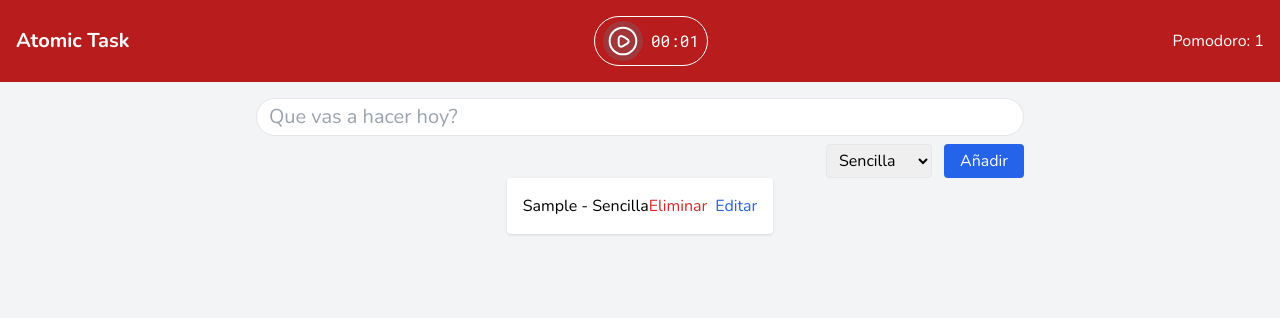
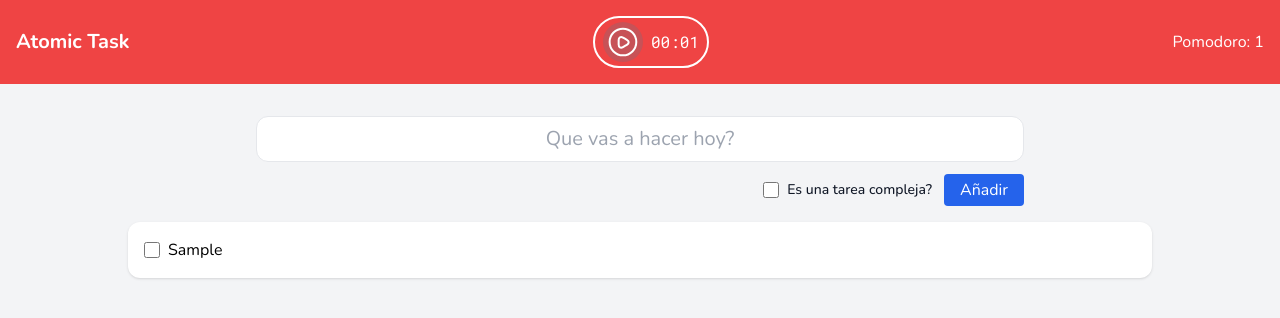
Before and after one commit to hernanyarbi/atomic-task, a Vue app: page / in a window 1280 px wide. Both pictures are taken after typing "Sample" into the empty fields and a click on the button "Añadir". Shown: the top 318 px of the page. Built offline with nearby package versions, Linux system fonts and the light colour scheme.

Commit message:
Improved the form to add task and the list

```diff
--- a/src/module/common/components/NavBar.vue
+++ b/src/module/common/components/NavBar.vue
@@ -24,9 +24,9 @@ const useTaskStore = useTimerStore()
 
 <style scoped>
 .focus-navbar {
-  @apply bg-red-700;
+  @apply bg-red-500;
 }
 .rest-navbar {
-  @apply bg-green-700;
+  @apply bg-green-600;
 }
 </style>
--- /dev/null
+++ b/src/module/common/components/ToolTip.vue
@@ -0,0 +1,64 @@
+<template>
+  <div class="relative" @mouseenter="showTooltip" @mouseleave="hideTooltip">
+    <!-- Contenido que activa el tooltip -->
+    <slot></slot>
+
+    <!-- Contenido del tooltip -->
+    <div
+      v-if="visible"
+      class="absolute z-10 p-2 text-sm text-white bg-gray-800 max-w-[300px] rounded shadow-lg w-[150px]"
+      :class="tooltipPositionClass"
+    >
+      {{ text }}
+    </div>
+  </div>
+</template>
+
+<script setup lang="ts">
+import { computed, ref } from 'vue'
+
+// Propiedades recibidas por el tooltip
+const props = defineProps({
+  text: {
+    type: String,
+    required: true
+  },
+  position: {
+    type: String,
+    default: 'top' // Posición predeterminada del tooltip
+  }
+})
+
+// Estado local
+const visible = ref(false)
+
+// Mostrar el tooltip
+const showTooltip = () => {
+  visible.value = true
+}
+
+// Ocultar el tooltip
+const hideTooltip = () => {
+  visible.value = false
+}
+
+// Calcular la posición del tooltip
+const tooltipPositionClass = computed(() => {
+  switch (props.position) {
+    case 'top':
+      return '-top-full left-1/2 transform -translate-x-1/2 -translate-y-2'
+    case 'bottom':
+      return 'top-full left-1/2 transform -translate-x-1/2 translate-y-2'
+    case 'left':
+      return 'left-0 transform -translate-x-full -translate-y-1/2 top-1/2'
+    case 'right':
+      return 'right-0 transform translate-x-full -translate-y-1/2 top-1/2'
+    default:
+      return '-top-full left-1/2 transform -translate-x-1/2 -translate-y-2'
+  }
+})
+</script>
+
+<style scoped>
+/* Estilos adicionales para el tooltip */
+</style>
--- /dev/null
+++ b/src/module/common/icons/InfoCircleIcon.vue
@@ -0,0 +1,8 @@
+<template>
+  <svg xmlns="http://www.w3.org/2000/svg" width="24" height="24" viewBox="0 0 24 24" fill="none">
+    <path
+      d="M12 2C6.49 2 2 6.49 2 12s4.49 10 10 10 10-4.49 10-10S17.51 2 12 2Zm-.75 6c0-.41.34-.75.75-.75s.75.34.75.75v5c0 .41-.34.75-.75.75s-.75-.34-.75-.75V8Zm1.67 8.38c-.05.13-.12.23-.21.33-.1.09-.21.16-.33.21-.12.05-.25.08-.38.08s-.26-.03-.38-.08-.23-.12-.33-.21c-.09-.1-.16-.2-.21-.33A.995.995 0 0 1 11 16c0-.13.03-.26.08-.38s.12-.23.21-.33c.1-.09.21-.16.33-.21a1 1 0 0 1 .76 0c.12.05.23.12.33.21.09.1.16.21.21.33.05.12.08.25.08.38s-.03.26-.08.38Z"
+      fill="#2ccce4"
+    ></path>
+  </svg>
+</template>
--- /dev/null
+++ b/src/module/common/icons/WarningIcon.vue
@@ -0,0 +1,8 @@
+<template>
+  <svg xmlns="http://www.w3.org/2000/svg" width="24" height="24" viewBox="0 0 24 24" fill="none">
+    <path
+      d="m19.51 5.85-5.94-3.43c-.97-.56-2.17-.56-3.15 0L4.49 5.85a3.15 3.15 0 0 0-1.57 2.73v6.84c0 1.12.6 2.16 1.57 2.73l5.94 3.43c.97.56 2.17.56 3.15 0l5.94-3.43a3.15 3.15 0 0 0 1.57-2.73V8.58a3.192 3.192 0 0 0-1.58-2.73Zm-8.26 1.9c0-.41.34-.75.75-.75s.75.34.75.75V13c0 .41-.34.75-.75.75s-.75-.34-.75-.75V7.75Zm1.67 8.88c-.05.12-.12.23-.21.33a.99.99 0 0 1-1.09.21c-.13-.05-.23-.12-.33-.21-.09-.1-.16-.21-.22-.33a.986.986 0 0 1-.07-.38c0-.26.1-.52.29-.71.1-.09.2-.16.33-.21.37-.16.81-.07 1.09.21.09.1.16.2.21.33.05.12.08.25.08.38s-.03.26-.08.38Z"
+      fill="#ff8a65"
+    ></path>
+  </svg>
+</template>
--- a/src/module/task/components/TaskForm.vue
+++ b/src/module/task/components/TaskForm.vue
@@ -1,19 +1,26 @@
 <template>
   <form
     @submit.prevent="submitTask"
-    class="flex flex-col gap-2 justify-center space-x-2 w-screen md:max-w-screen-md"
+    class="flex flex-col gap-3 justify-center space-x-2 w-full md:max-w-screen-md"
   >
     <input
       v-model="task.description"
       type="text"
-      class="border rounded-full px-3 py-1 w-full text-xl"
+      class="border rounded-xl p-2 w-full text-xl text-center"
       placeholder="Que vas a hacer hoy?"
     />
     <div class="flex gap-3 justify-end">
-      <select v-model="task.difficulty" class="border rounded px-2 py-1">
-        <option value="simple">Sencilla</option>
-        <option value="complex">Compleja</option>
-      </select>
+      <div class="flex items-center">
+        <input
+          id="link-checkbox"
+          type="checkbox"
+          v-model="task.isComplex"
+          class="w-4 h-4 text-blue-600 bg-gray-100 border-gray-300 rounded"
+        />
+        <label for="link-checkbox" class="ms-2 text-sm font-medium text-gray-900"
+          >Es una tarea compleja?
+        </label>
+      </div>
       <button type="submit" class="bg-blue-600 text-white px-4 py-1 rounded">Añadir</button>
     </div>
   </form>
@@ -25,7 +32,7 @@ import type { Task } from '../store/useTaskStore'
 
 const task = ref<Task>({
   description: '',
-  difficulty: 'simple'
+  isComplex: false
 })
 
 const emit = defineEmits<{
@@ -37,6 +44,7 @@ function submitTask() {
     task.value.id = Date.now()
     emit('add-task', { ...task.value })
     task.value.description = ''
+    task.value.isComplex = false
   }
 }
 </script>
--- a/src/module/task/components/TaskList.vue
+++ b/src/module/task/components/TaskList.vue
@@ -1,11 +1,28 @@
 <template>
-  <div>
-    <div v-for="task in tasks" :key="task.id" class="bg-white p-4 rounded shadow mb-2">
-      <div class="flex justify-between items-center">
-        <p>{{ task.description }} - {{ task.difficulty === 'simple' ? 'Sencilla' : 'Compleja' }}</p>
+  <div class="w-full max-w-screen-lg">
+    <div
+      v-for="task in tasks"
+      :key="task.id"
+      class="bg-white p-4 rounded-xl shadow mb-2 flex justify-between w-full"
+    >
+      <div class="flex items-center gap-2">
+        <input
+          id="link-checkbox"
+          type="checkbox"
+          class="w-4 h-4 text-blue-600 bg-gray-100 border-gray-300 rounded"
+        />
+
+        <p>{{ task.description }}</p>
+      </div>
+      <div class="flex justify-end items-center">
         <div class="flex space-x-2">
-          <button @click="$emit('delete-task', task.id)" class="text-red-600">Eliminar</button>
-          <button @click="$emit('update-task', task)" class="text-blue-600">Editar</button>
+          <ToolTip
+            text="Puedes considerar dividir tus tareas."
+            position="bottom"
+            v-if="task.isComplex"
+          >
+            <div class="cursor-pointer"><InfoCircleIcon /></div>
+          </ToolTip>
         </div>
       </div>
       <!-- Aquí se podrían agregar subtareas si la tarea es compleja -->
@@ -14,5 +31,8 @@
 </template>
 
 <script setup lang="ts">
+import ToolTip from '@/module/common/components/ToolTip.vue'
+import InfoCircleIcon from '@/module/common/icons/InfoCircleIcon.vue'
+
 defineProps(['tasks'])
 </script>
--- a/src/module/task/store/useTaskStore.ts
+++ b/src/module/task/store/useTaskStore.ts
@@ -3,7 +3,8 @@ import { defineStore } from 'pinia'
 export interface Task {
   id?: number
   description: string
-  difficulty: 'simple' | 'complex'
+  isComplex: boolean
+  subTask?: Task[]
 }
 
 export const useTaskStore = defineStore('taskStore', {
--- a/src/module/task/view/TasksView.vue
+++ b/src/module/task/view/TasksView.vue
@@ -1,5 +1,5 @@
 <template>
-  <div class="flex flex-col justify-center items-center">
+  <div class="flex flex-col justify-center items-center gap-4 p-4">
     <TaskForm @add-task="addTask" />
     <TaskList :tasks="tasks" @delete-task="deleteTask" @update-task="updateTask" />
   </div>
--- a/src/module/timer/components/PomodoroTimer.vue
+++ b/src/module/timer/components/PomodoroTimer.vue
@@ -1,5 +1,5 @@
 <template>
-  <div class="flex items-center gap-2 border border-white rounded-full px-2 py-1">
+  <div class="flex items-center gap-2 border-2 border-white rounded-full px-2 py-1">
     <button
       @click="toggleTimer"
       class="rounded-full bg-gray-500 bg-opacity-30 hover:bg-gray-700 hover:bg-opacity-25 text-white p-1"
```
Also changed, not shown: 1 other file (tests, documents, lock files or other folders).
